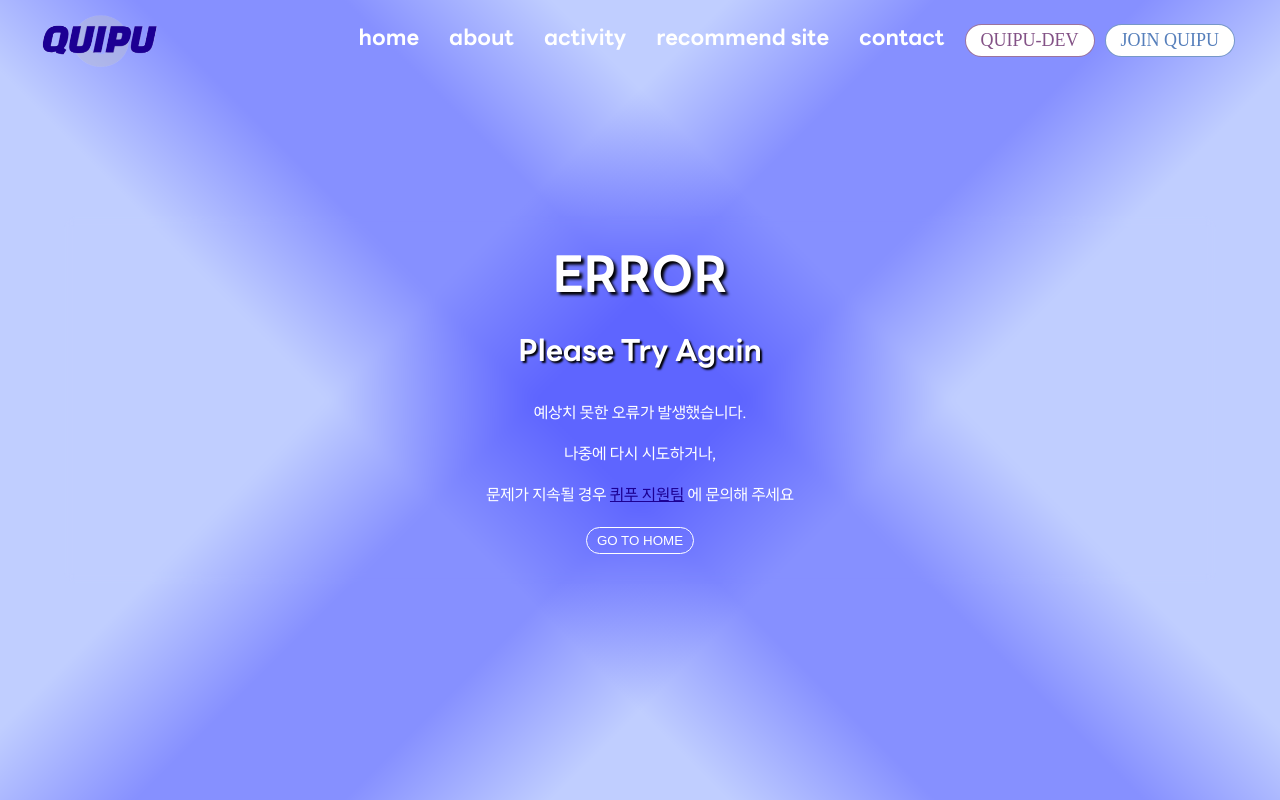
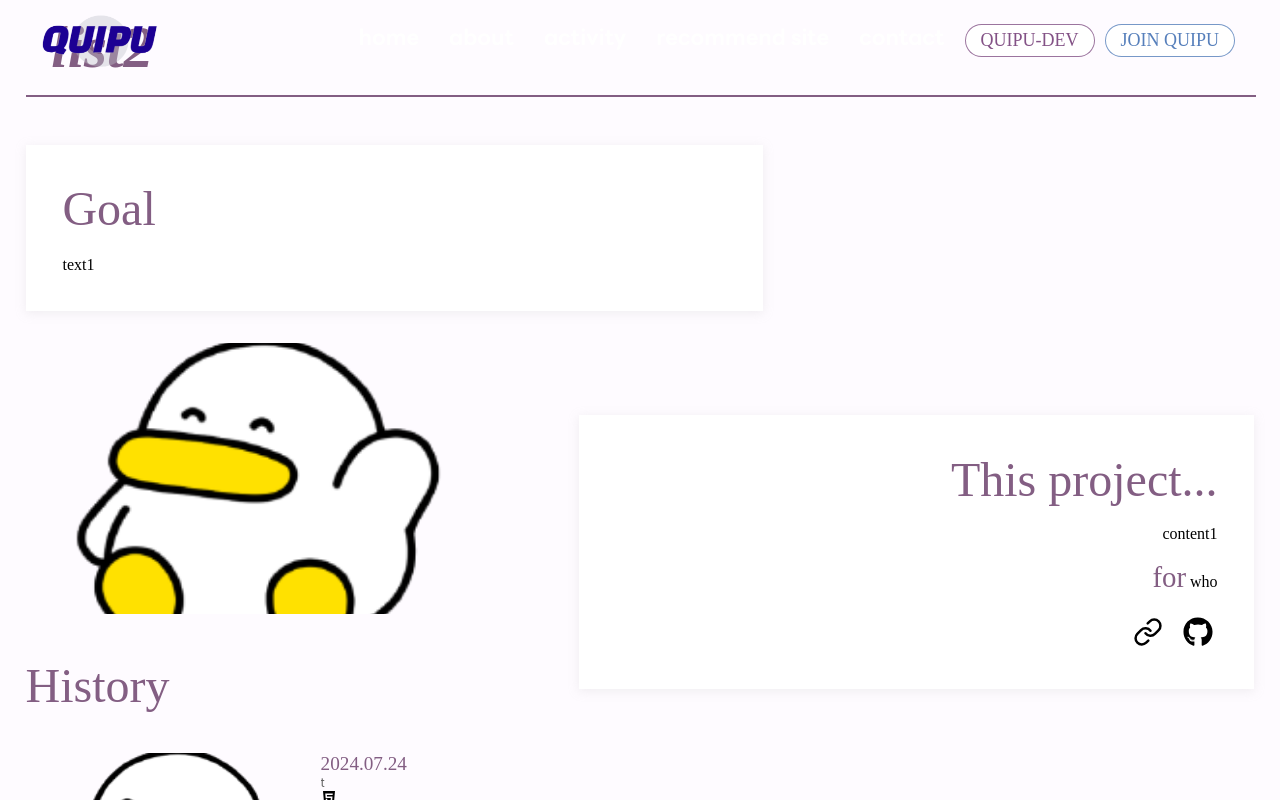
Before and after one commit to Quipu-Developers/quipu-main-frontend, a React (Create React App) app: page /quipu-dev/1 in a window 1280 px wide. Built offline with nearby package versions, Linux system fonts and the light colour scheme.

Commit message:
Chore: showcase 페이지 라우팅 수정

```diff
--- a/src/App.js
+++ b/src/App.js
@@ -311,7 +311,7 @@ function AppContent() {
         <Route path="/quipu-dev" element={<Showcasemain />} />
         <Route path="/quipu-dev-mobile" element={<ShowcasemainMobile />} />
         <Route path="/interview" element={<Interview />} />
-        <Route path="/showcase-detail" element={<Showcasedetail />} />
+        <Route path="/quipu-dev/:index" element={<Showcasedetail />}/>
         <Route path="/event" element={<Event />} />
         <Route path="*" element={<Error />} />
       </Routes>
--- a/src/data/showcase_data.jsx
+++ b/src/data/showcase_data.jsx
@@ -3,7 +3,7 @@ export const showcase_data = [
         project_name: 'list1',
         main_img: ['/ShowcaseMain-img/image 1.png', '/ShowcaseMain-img/image 2.png', '/ShowcaseMain-img/image 3.png', '/ShowcaseMain-img/image 4.png', '/ShowcaseMain-img/image 5.png'],
         goal: 'Lorem Ipsum is simply dummy text of the printing and typesetting industry. Lorem Ipsum has been the industry&#39;s standard dummy text ever since the 1500s, when an unknown printer took a galley of type and scrambled.',
-        this_project: 'Lorem Ipsum is simply dummy text of the printing and typesetting industry. Lorem Ipsum has been the industry&#39;s standard dummy text ever since the 1500s, when an unknown printer took a galley of type and scrambled.',
+        this_project: 'Lorem Ipsum is simply dummy text of the printing and typesetting industry. Lorem Ipsum has been a standard dummy text of the industry ever since the 1500s, when an unknown printer took a galley of type and scrambled it to make a type specimen book. It has survived not only five centuries, but also the leap into electronic typesetting, remaining essentially unchanged. It was popularised in the 1960s with the release of Letraset sheets containing Lorem Ipsum passages.',
         this_project_for: 'Lorem Ipsum is simply dummy text of the printing',
         web_url: 'https://google.com',
         github_url: 'https://github.com',
@@ -11,9 +11,12 @@ export const showcase_data = [
             {
                 card_type: 'history_card1',
                 date: '2024.07.24',
-                content: 'text2',
-                tech_stack: ['img_url6', 'img_url7'],
-                history_img: ['path1', 'path2']
+                content: [
+                    'ac lacus, varius ipsum luctus lobortis, lacus elit. elit. sit eget non libero, adipiscing urna. urna. dui. tincidunt diam ',
+                    'non. malesuada In Lorem ipsum varius cursus at, est. non quis placerat at nibh ex. sit quam elementum odio diam Ut sit quam '
+                ],
+                tech_stack: ['https://html.com',],
+                history_img: ['/ShowcaseMain-img/image 1.png', '/ShowcaseMain-img/image 2.png']
             },
             {
                 card_type: 'history_card2',
--- a/src/index.css
+++ b/src/index.css
@@ -69,7 +69,9 @@ p {
   font-style: normal;
 }
 
+/* Orbitron, Lora, Source Serif, Playfair Display */
 @import url('https://fonts.googleapis.com/css2?family=Orbitron:wght@400..900&display=swap');
+@import url('https://fonts.googleapis.com/css2?family=Lora:ital,wght@0,400..700;1,400..700&family=Orbitron:wght@400..900&family=Playfair+Display:ital,wght@0,400..900;1,400..900&family=Source+Serif+4:ital,opsz,wght@0,8..60,200..900;1,8..60,200..900&display=swap');
 
 @font-face {
   font-family: 'GmarketSansMedium';
--- a/src/page/ShowcaseDetail/Showcasedetail.css
+++ b/src/page/ShowcaseDetail/Showcasedetail.css
@@ -1,7 +1,266 @@
+/* mobile은 900px 기준 */
+
+/* 헤더 */
 .showcasedetail-container {
   width: 100%;
-  height: 100vh;
+  height: calc(var(--vh, 1vh) * 100);
+  overflow-x: hidden;
   overflow-y: auto;
+  background-color: rgb(254, 251, 255);
+  word-break: keep-all;
+  font-family: "Playfair Display";
+
+  &::-webkit-scrollbar {
+    display: none;
+  }
+}
+
+.showcasedetail-header {
+  width: 100%;
+  padding: 1% 4%;
+
+  & h1 {
+    font-family: "Lora";
+    font-style: italic;
+    font-size: 3.7rem;
+    color: rgb(131, 94, 131);
+    margin: 0;
+  }
+}
+
+.showcasedetail-header-border {
+  width: 96%;
+  margin: 0 2%;
+  border: 1px solid rgb(131, 94, 131);
+}
+
+/* 헤더 미디어쿼리 */
+@media (max-width: 900px) {
+  .showcasedetail-header {
+    text-align: center;
+  }
+  .showcasedetail-header-border {
+    width: 86%;
+    margin: 0 7%;
+  }
+}
+
+/* 메인 */
+.showcasedetail-main {
+  width: 100%;
+  position: relative;
+}
+
+/* 메인 윗부분 */
+.showcasedetail-main-upper {
+  width: 100%;
+  padding: 2vh 2% 0 2%;
+  display: flex;
+  flex-direction: column;
+}
+
+.goal-container {
+  width: 60%;
+  margin: 4vh 0;
+}
+
+.goal-container,
+.dc-description-container {
+  padding: 3%;
+  display: flex;
+  flex-direction: column;
   background-color: white;
-  word-break: keep-all;
+  box-shadow: 0px 2px 10px 0px rgba(196, 196, 196, 0.25);
+
+  & h4 {
+    font-size: 3rem;
+    font-weight: 400;
+    margin: 0;
+    color: rgb(131, 94, 131);
+  }
+
+  & p {
+    font-size: 1rem;
+    margin-top: 3%;
+  }
 }
+
+.dc-container {
+  width: 100%;
+  display: flex;
+  flex-direction: row;
+  justify-content: space-between;
+  align-items: flex-start;
+}
+
+.dc-img-container {
+  width: 33%;
+  margin-left: 2%;
+  aspect-ratio: 1.5/1;
+
+  & img {
+    width: 100%;
+    height: 100%;
+    object-fit: cover;
+  }
+}
+
+/* 나머지 코드는 goal-container에 같이 있음 */
+.dc-description-container {
+  width: 55%;
+  align-items: flex-end;
+  text-align: end;
+
+  position: relative;
+  top: calc(5vh + 2rem);
+
+  & span {
+    font-size: 1.8rem;
+    color: rgb(131, 94, 131);
+  }
+}
+
+.dc-description-button {
+  width: 100%;
+  display: flex;
+  flex-direction: row;
+  justify-content: flex-end;
+  align-items: center;
+  gap: 10px;
+}
+
+.dc-button-container {
+  width: 40px;
+  height: 40px;
+  display: flex;
+  justify-content: center;
+  align-items: center;
+
+  & svg {
+    cursor: pointer;
+    font-size: 30px;
+    color: black;
+    transition: all 0.3s ease-in-out;
+
+    &:hover {
+      font-size: 40px;
+      color: rgb(131, 94, 131);
+    }
+  }
+}
+
+/* 메인 윗부분 미디어쿼리 */
+@media (max-width: 900px) {
+  .showcasedetail-main-upper {
+    align-items: center;
+    padding: 7% 5% 0 5%;
+  }
+
+  .goal-container,
+  .dc-description-container {
+    width: 100%;
+    padding: 3% 5%;
+
+    & h4{
+      font-size: 2rem;
+    }
+
+    & p {
+      margin: 3% 0;
+    }
+  }
+
+  .dc-container {
+    margin: 5vh 0;
+    flex-direction: column;
+    align-items: center;
+  }
+
+  .dc-img-container {
+    width: 70%;
+    margin: 7vh 0 14vh 0;
+  }
+
+  .dc-description-container {
+    align-items: flex-start;
+    text-align: start;
+  }
+}
+
+/* 메인 아랫부분 */
+
+.showcasedetail-main-lower {
+  width: 100%;
+  padding: 0 2%;
+  margin-top: 5vh;
+  display: flex;
+  flex-direction: column;
+
+  & h4 {
+    font-size: 3rem;
+    font-weight: 400;
+    margin: 0;
+    color: rgb(131, 94, 131);
+  }
+}
+
+.history__1-container {
+  height: 15vw;
+  overflow-x: visible;
+  aspect-ratio: 3/1;
+  margin: 5vh 0 2vh 0;
+  display: flex;
+  flex-direction: row;
+  align-items: flex-start;
+}
+
+.history__1-img {
+  height: 100%;
+  aspect-ratio: 1.5 / 1;
+  display: flex;
+  flex-direction: column;
+  justify-content: flex-end;
+  align-items: flex-end;
+  position: relative;
+
+  & .history__1-img-base {
+    width: 100%;
+    height: 100%;
+    object-fit: cover;
+    position: absolute;
+    z-index: 0;
+  }
+
+  & .history__1-img-overlay {
+    width: 60%;
+    aspect-ratio: 1.2 / 1;
+    position: relative;
+    z-index: 1;
+    top: 40%;
+    left: 20%;
+
+    padding: 10px;
+    background-color: rgba(243, 217, 255, 0.8);
+  }
+}
+
+.history__1-card-container {
+  height: calc(60% - 10px);
+  overflow-x: visible;
+  overflow-y: hidden;
+  display: flex;
+  flex-direction: column;
+  align-items: flex-start;
+  margin-left: 7px;
+
+  & h4 {
+    font-family: "Source Serif 4";
+    font-size: 1.2rem;
+  }
+
+  & p {
+    font-family: "Inter";
+    font-size: 0.8rem;
+    color: #646464;
+  }
+}
--- a/src/page/ShowcaseDetail/Showcasedetail.jsx
+++ b/src/page/ShowcaseDetail/Showcasedetail.jsx
@@ -1,11 +1,13 @@
 import { useEffect } from 'react';
 import './Showcasedetail.css';
+import { FiLink } from "react-icons/fi";
+import { FaGithub } from "react-icons/fa";
+import { FaHtml5 } from "react-icons/fa";
 import { showcase_data } from '../../data/showcase_data';
-import { useLocation } from 'react-router-dom'; // 'react-router' 대신 'react-router-dom' 사용
+import { useParams, useNavigate } from 'react-router-dom';
 
 export default function Showcasedetail() {
-  const location = useLocation();
-  const index = location.state.index ?? 0; // 중괄호 안에 index만 사용
+  const { index } = useParams();
 
   useEffect(() => {
     const handleResize = () => console.log(window.outerWidth);
@@ -15,9 +17,88 @@ export default function Showcasedetail() {
 
   return (
     <div className="showcasedetail-container">
+      {/* 헤더 */}
       <div className="showcasedetail-header">
         <h1>{showcase_data[index].project_name}</h1>
+      </div>
+      <hr className="showcasedetail-header-border" />
+
+      {/* 메인 */}
+      <div className="showcasedetail-main">
+        <div className="showcasedetail-main-upper">
+          <GoalCard index={index} />
+          <DcCard index={index} />
+        </div>
+
+        <div className="showcasedetail-main-lower">
+          <h4>History</h4>
+          <HistoryCard_1 index={index} />
+        </div>
       </div>
     </div>
   );
 }
+
+export function GoalCard({ index }) {
+  return (
+    <div className="goal-container">
+      <h4>Goal</h4>
+      <p>{showcase_data[index].goal}</p>
+    </div>
+  )
+}
+
+export function DcCard({ index }) {
+  const navigate = useNavigate();
+
+  return (
+    <div className="dc-container">
+      <div className="dc-img-container">
+        <img src={process.env.PUBLIC_URL + showcase_data[index].main_img[0]} />
+      </div>
+      <div className="dc-description-container">
+        <h4>This project...</h4>
+        <p>{showcase_data[index].this_project}</p>
+        <p style={{marginBottom:'3%'}}>
+          <span>for</span> {showcase_data[index].this_project_for}
+        </p>
+        <div className="dc-description-button">
+          <div className="dc-button-container">
+            <FiLink onClick={() => window.open(showcase_data[index].web_url)} />
+          </div>
+          <div className="dc-button-container">
+            <FaGithub onClick={() => window.open(showcase_data[index].github_url)} />
+          </div>
+        </div>
+      </div>
+    </div>
+  )
+}
+
+export function HistoryCard_1({ index }) {
+  const navigate = useNavigate();
+
+  return (
+    <div className="history__1-container">
+      <div className="history__1-img">
+        <img
+          className="history__1-img-base"
+          src={process.env.PUBLIC_URL + showcase_data[index].main_img[0] }
+        />
+        <img
+          className="history__1-img-overlay"
+          src={process.env.PUBLIC_URL + showcase_data[index].main_img[1] }
+        />
+      </div>
+
+      <div className="history__1-card-container">
+        <h4>{showcase_data[index].history[0].date}</h4>
+        <p>{showcase_data[index].history[0].content[0]}</p>
+        <div className="history__1-card-link">
+          <FaHtml5 />
+          <p>{showcase_data[index].history[0].content[1]}</p>
+        </div>
+      </div>
+    </div>
+  )
+}
--- a/src/page/ShowcaseMain/Showcasemain.css
+++ b/src/page/ShowcaseMain/Showcasemain.css
@@ -186,6 +186,7 @@
 }
 
 .view-button {
+    cursor: pointer;
     text-decoration: none;
     display: flex;
     justify-content: center;
--- a/src/page/ShowcaseMain/Showcasemain.jsx
+++ b/src/page/ShowcaseMain/Showcasemain.jsx
@@ -2,11 +2,16 @@ import './Showcasemain.css';
 import { NavHashLink as NavLink } from 'react-router-hash-link';
 import { showcase_data } from '../../data/showcase_data.jsx';
 import { useState } from 'react';
+import { useNavigate } from 'react-router-dom';
 
 
 function Showcasemain() {
     const [index, setIndex] = useState(0);
     //useparameter로 index값을 받아와서 index값을 state로 저장
+    const navigate = useNavigate();
+    const handleIndexClick = () => {
+        navigate(`/quipu-dev/${index}`);
+    }
 
     return (
         <div className='showcasemain-container'>
@@ -54,16 +59,12 @@ function Showcasemain() {
                         <div className='gallery4'><img src={showcase_data[index].main_img[4]} alt={`Image for ${showcase_data[index].project_name}`} /></div>
                     </div>
                 </div>
-                <NavLink
-                    to={{
-                        pathname: "/showcase-detail",
-                        state:{index: {index}} // index 값을 state로 전달
-                    }}
+                <h4
                     className="view-button"
+                    onClick={()=>handleIndexClick()}
                 >
                     VIEW
-                </NavLink>
-
+                </h4>
             </div>
         </div>
 
--- a/src/page/ShowcaseMain/showcaseMainMobile.jsx
+++ b/src/page/ShowcaseMain/showcaseMainMobile.jsx
@@ -1,4 +1,5 @@
 import React, { useState } from 'react';
+import { useNavigate } from 'react-router-dom';
 import './ShowcasemainMobile.css';
 
 function Dropdown() {
@@ -11,7 +12,10 @@ function Dropdown() {
 }
 
 function ShowcasemainMobile() {
+  const navigate = useNavigate();
   const [view, setView] = useState(false);
+  const [index, setIndex] = useState(0);
+
   return (
     <div className="showcasemainMobile">
       <div className="showcasemainMobile-header">
@@ -27,7 +31,12 @@ function ShowcasemainMobile() {
         </ul>
       </div>
       <div className="showcasemainMobile-main">
-        <button className="showcasemainMobile-main-view">view</button>
+        <button
+          className="showcasemainMobile-main-view"
+          onClick={()=>navigate(`/quipu-dev/${index}`)}
+        >
+          view
+        </button>
         <div className="showcasemainMobile-main-card"></div>
       </div>
     </div>
```
